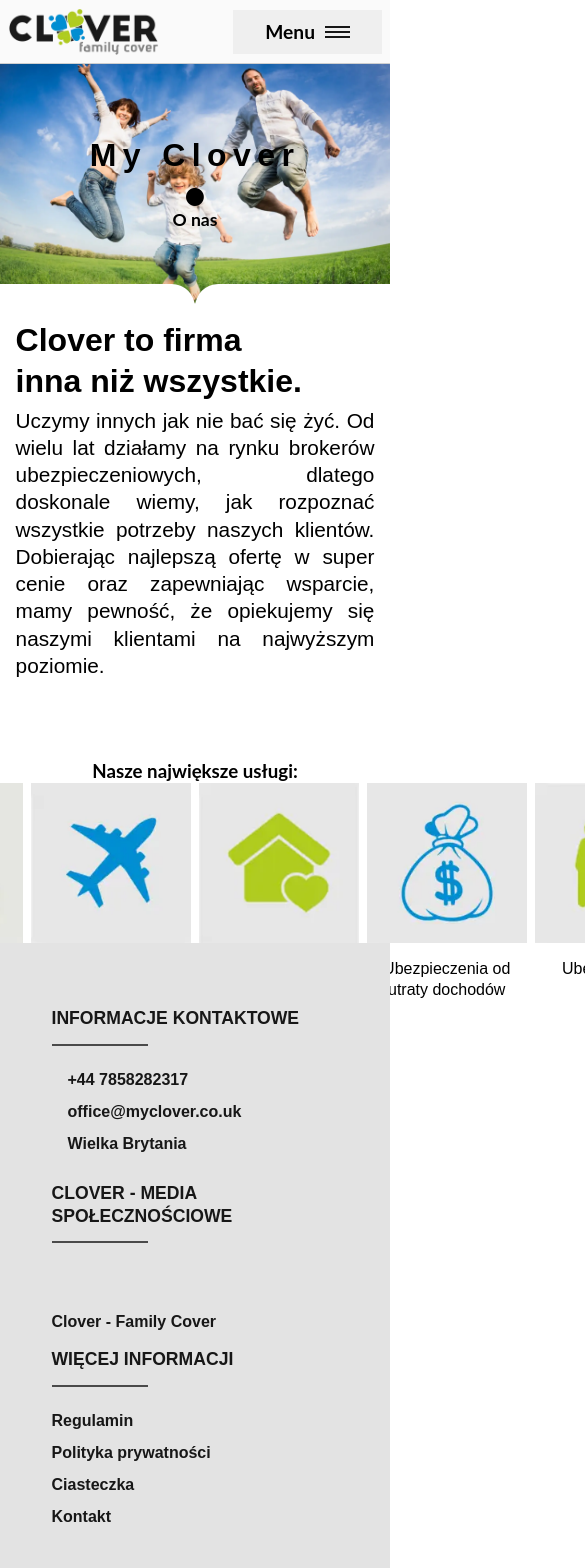
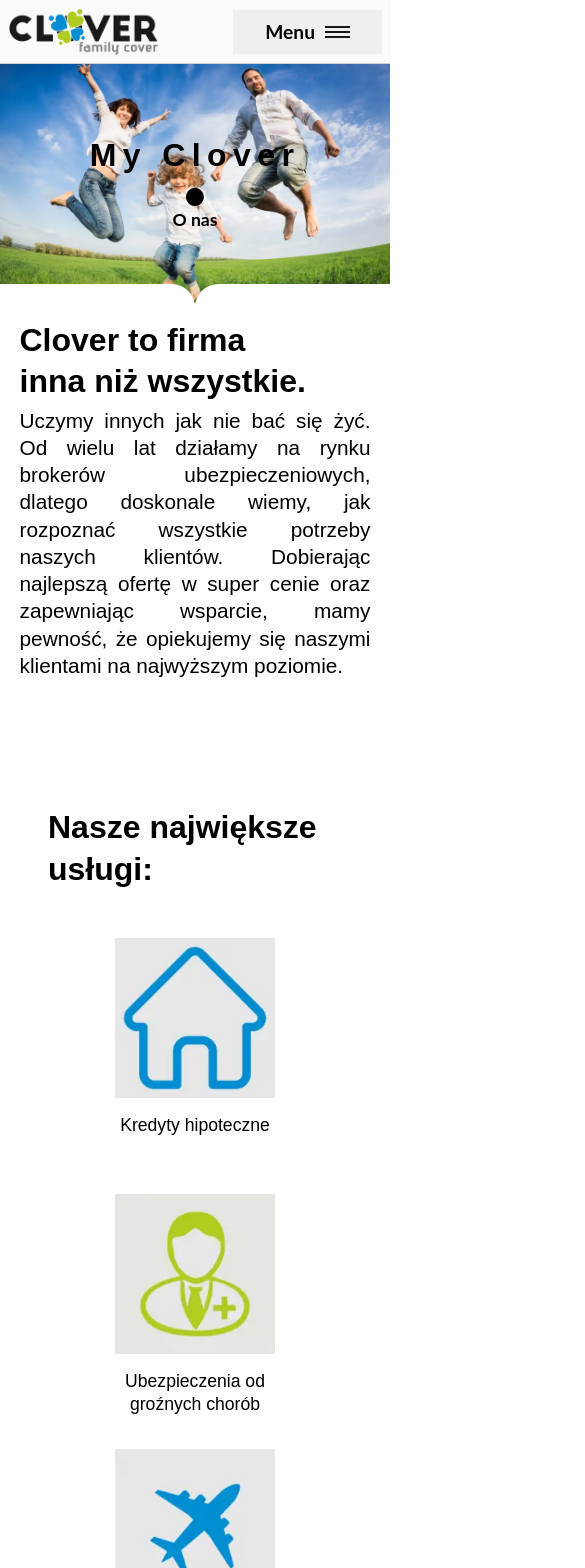
Before and after one commit to TZ-fn/MyClover, a React (Vite) app: page /about in a window 390 px wide. Shown: the top 1568 px of the page, 585 px wide, since content can reach past the window. Built offline with nearby package versions, Linux system fonts and the light colour scheme; some icons are missing; a web font is replaced by a local one.

Commit message:
fix: improve responsiveness of the offer list component

```diff
--- a/src/components/AboutSection/OffersList/Offer/Offer.module.scss
+++ b/src/components/AboutSection/OffersList/Offer/Offer.module.scss
@@ -1,11 +1,19 @@
 .offerContainer {
-  height: 10rem;
-  width: 10rem;
+  height: max-content;
+  max-height: 15rem;
+  width: 10vw;
+  max-width: 10rem;
+  align-self: flex-start;
   display: flex;
   align-items: center;
   justify-content: flex-start;
   flex-direction: column;
   gap: 1rem;
+
+  @media (max-width: 900px) {
+    width: 10rem;
+    height: 15rem;
+  }
 }
 
 .offerIcon {
@@ -15,4 +23,5 @@
 .offerTitle {
   font-family: "Cabin", sans-serif;
   text-align: center;
+  font-size: clamp(1.1rem, 1.5vw, 1.3rem);
 }
--- a/src/components/AboutSection/OffersList/OffersList.module.scss
+++ b/src/components/AboutSection/OffersList/OffersList.module.scss
@@ -3,12 +3,26 @@
   align-items: center;
   justify-content: start;
   flex-direction: column;
+  height: max-content;
+  gap: 3rem;
+  font-family: "AlegreyaSans", sans-serif;
+  margin: 3rem;
 }
 
 .offersList {
   display: flex;
   align-items: center;
-  justify-self: start;
+  justify-content: start;
   list-style: none;
-  gap: 2vw;
+  gap: 4vw;
+
+  @media (max-width: 900px) {
+    flex-direction: column;
+    align-items: center;
+    justify-content: center;
+  }
 }
+
+.offersListHeader {
+  font-size: clamp(2rem, 3.5vw, 3.5rem);
+}
--- a/src/components/AboutSection/OffersList/OffersList.tsx
+++ b/src/components/AboutSection/OffersList/OffersList.tsx
@@ -15,7 +15,7 @@ export default function OffersList() {
 
   return (
     <div className={styles.offersContainer}>
-      <h3>{translation.pages.aboutUs.sectionTwo.header}</h3>
+      <h3 className={styles.offersListHeader}>{translation.pages.aboutUs.sectionTwo.header}</h3>
       <ul className={styles.offersList}>
         <Offer img={offer1} title={offers.offer1} />
         <Offer img={offer2} title={offers.offer2} />
--- a/src/components/TextBanner/TextBanner.module.scss
+++ b/src/components/TextBanner/TextBanner.module.scss
@@ -4,7 +4,7 @@
   align-items: center;
   justify-content: center;
   gap: 1vw;
-  padding: 1rem 4vw;
+  padding: 1rem 5vw;
   max-width: 80rem;
   margin: auto;
   font-family: "AlegreyaSans", sans-serif;
```
